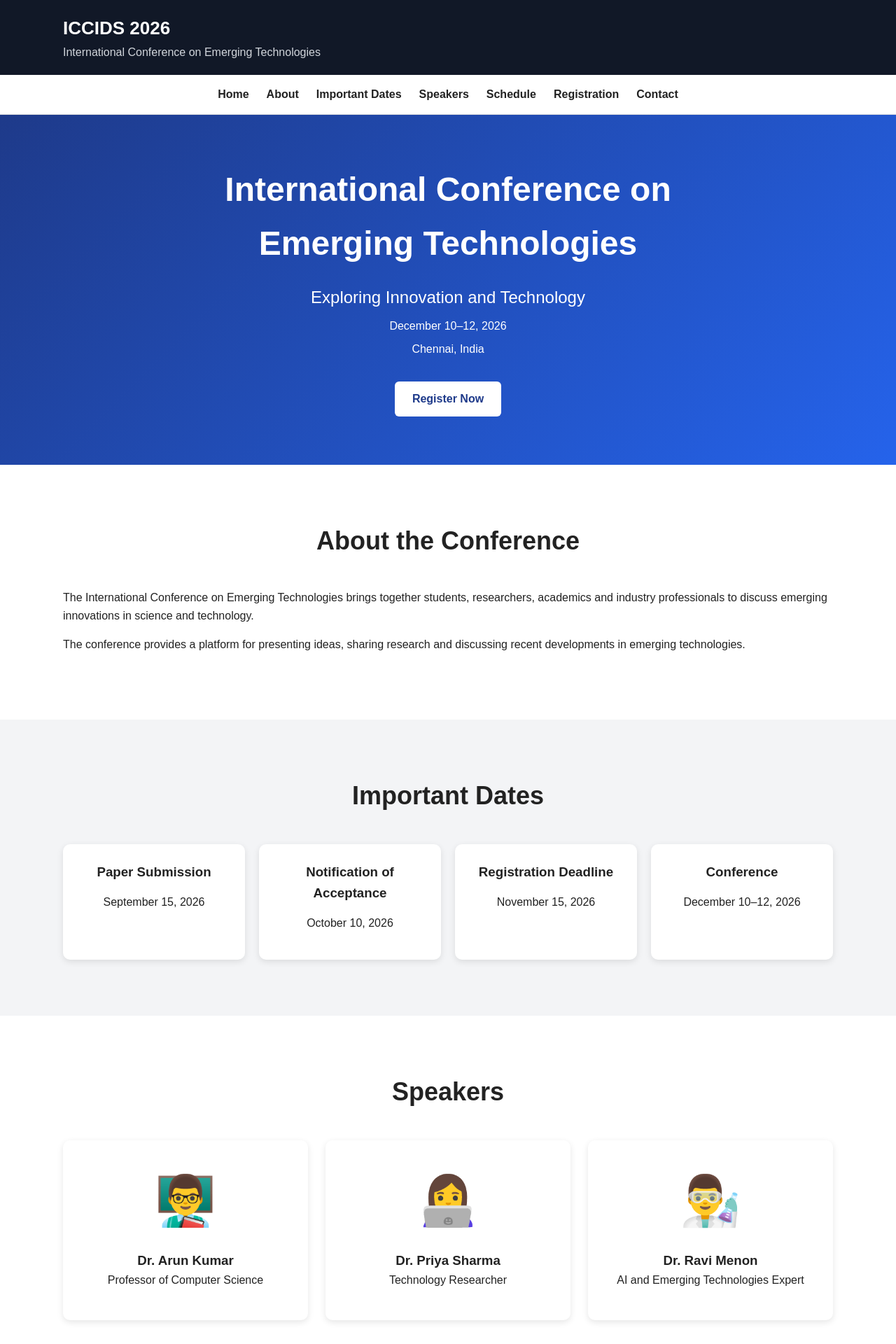
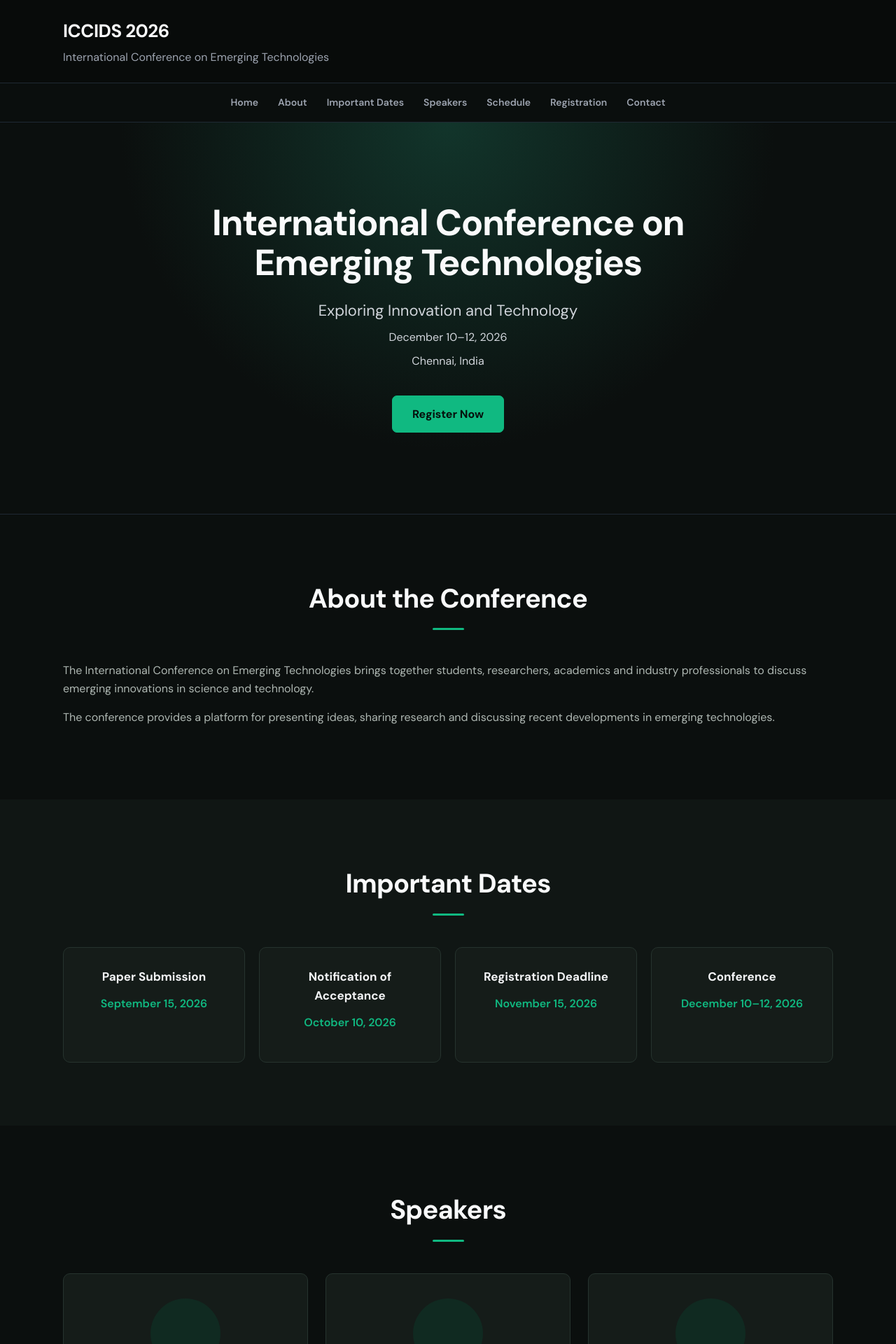
Before and after one commit to VibilanM/web-technologies-lab, a React (Vite) app in the folder week6/conference-app/: page / in a window 1280 px wide. Shown: the top 1920 px of the page at 70% size. Built offline with nearby package versions, Linux system fonts and the light colour scheme.

Commit message:
conference app updated css

```diff
--- a/week6/conference-app/src/App.css
+++ b/week6/conference-app/src/App.css
@@ -1,3 +1,5 @@
+@import url('https://fonts.googleapis.com/css2?family=DM+Sans:wght@400;500;600;700&display=swap');
+
 * {
   margin: 0;
   padding: 0;
@@ -9,10 +11,10 @@ html {
 }
 
 body {
-  font-family: Arial, sans-serif;
+  font-family: "DM Sans", sans-serif;
   line-height: 1.6;
-  color: #222;
-  background-color: #ffffff;
+  color: #e5e7eb;
+  background-color: #0b0f0e;
 }
 
 a {
@@ -26,53 +28,70 @@ a {
   margin: auto;
 }
 
-/* Header */
+/* =========================
+   HEADER
+========================= */
 
 .header {
-  background-color: #111827;
-  color: white;
-  padding: 20px 0;
+  background-color: #080b0a;
+  color: #f9fafb;
+  padding: 24px 0;
+  border-bottom: 1px solid #1f2933;
 }
 
 .header h2 {
   font-size: 26px;
+  font-weight: 700;
+  letter-spacing: -0.5px;
 }
 
 .header p {
-  color: #d1d5db;
+  color: #9ca3af;
+  margin-top: 3px;
 }
 
-/* Navigation */
+/* =========================
+   NAVIGATION
+========================= */
 
 .navigation {
   position: sticky;
   top: 0;
   z-index: 1000;
 
-  background-color: #ffffff;
-  border-bottom: 1px solid #ddd;
+  background-color: rgba(11, 15, 14, 0.95);
+  backdrop-filter: blur(10px);
+
+  border-bottom: 1px solid #1f2933;
 }
 
 .navigation .container {
   display: flex;
   justify-content: center;
   align-items: center;
-  gap: 25px;
-  padding: 15px 0;
+
+  gap: 28px;
+  padding: 16px 0;
 }
 
 .navigation a {
-  font-weight: bold;
+  color: #9ca3af;
+  font-size: 14px;
+  font-weight: 600;
+
+  transition: color 0.2s ease;
 }
 
 .navigation a:hover {
-  color: #2563eb;
+  color: #10b981;
 }
 
-/* Hero */
+/* =========================
+   HERO
+========================= */
 
 .hero {
-  min-height: 500px;
+  min-height: 560px;
 
   display: flex;
   justify-content: center;
@@ -80,123 +99,224 @@ a {
 
   text-align: center;
 
-  background: linear-gradient(
-    135deg,
-    #1e3a8a,
-    #2563eb
-  );
+  background:
+    radial-gradient(
+      circle at top,
+      #12352b 0%,
+      #0b0f0e 55%
+    );
 
-  color: white;
+  color: #f9fafb;
+
+  border-bottom: 1px solid #1f2933;
 }
 
 .hero-content {
   width: 90%;
-  max-width: 800px;
+  max-width: 850px;
 }
 
 .hero h1 {
-  font-size: 48px;
-  margin-bottom: 20px;
+  font-size: 52px;
+  line-height: 1.1;
+  letter-spacing: -1.5px;
+
+  margin-bottom: 22px;
 }
 
 .tagline {
-  font-size: 24px;
-  margin-bottom: 20px;
+  font-size: 22px;
+  color: #10b981;
+
+  margin-bottom: 25px;
 }
 
 .hero p {
   margin: 8px 0;
+  color: #d1d5db;
 }
 
-/* Buttons */
+/* =========================
+   BUTTON
+========================= */
 
 .button {
   display: inline-block;
 
-  margin-top: 25px;
-  padding: 12px 25px;
+  margin-top: 28px;
+  padding: 13px 28px;
 
-  border: none;
-  border-radius: 6px;
+  border: 1px solid #10b981;
+  border-radius: 7px;
 
-  background-color: white;
-  color: #1e3a8a;
+  background-color: #10b981;
+  color: #06100c;
 
-  font-weight: bold;
+  font-weight: 700;
+
   cursor: pointer;
+
+  transition:
+    background-color 0.2s ease,
+    transform 0.2s ease;
 }
 
 .button:hover {
-  opacity: 0.85;
+  background-color: #34d399;
+  transform: translateY(-2px);
 }
 
-/* Sections */
+/* =========================
+   SECTIONS
+========================= */
 
 .section {
-  padding: 80px 0;
+  padding: 90px 0;
+  background-color: #0b0f0e;
 }
 
 .alternate {
-  background-color: #f3f4f6;
+  background-color: #101614;
 }
 
 .section h2 {
   text-align: center;
-  font-size: 36px;
-  margin-bottom: 40px;
+
+  font-size: 38px;
+  font-weight: 700;
+
+  letter-spacing: -0.8px;
+
+  margin-bottom: 45px;
+
+  color: #f9fafb;
+}
+
+.section h2::after {
+  content: "";
+
+  display: block;
+
+  width: 45px;
+  height: 3px;
+
+  margin: 12px auto 0;
+
+  background-color: #10b981;
+  border-radius: 5px;
 }
 
 .section p {
+  color: #aeb7b2;
   margin-bottom: 15px;
 }
 
-/* Important Dates */
+/* =========================
+   IMPORTANT DATES
+========================= */
 
 .dates {
   display: grid;
+
   grid-template-columns: repeat(4, 1fr);
+
   gap: 20px;
 }
 
 .date-card {
-  background-color: white;
-  padding: 25px;
+  background-color: #151c19;
 
+  padding: 28px 20px;
+
+  border: 1px solid #26332e;
   border-radius: 10px;
 
   text-align: center;
 
-  box-shadow: 0 3px 10px rgba(0, 0, 0, 0.1);
+  transition:
+    border-color 0.2s ease,
+    transform 0.2s ease;
+}
+
+.date-card:hover {
+  border-color: #10b981;
+  transform: translateY(-4px);
 }
 
 .date-card h3 {
-  margin-bottom: 15px;
+  color: #f3f4f6;
+
+  font-size: 17px;
+
+  margin-bottom: 12px;
 }
 
-/* Speakers */
+.date-card p {
+  color: #10b981;
+  font-weight: 600;
+}
+
+/* =========================
+   SPEAKERS
+========================= */
 
 .speaker-grid {
   display: grid;
+
   grid-template-columns: repeat(3, 1fr);
+
   gap: 25px;
 }
 
 .speaker-card {
   text-align: center;
 
-  padding: 30px;
+  padding: 35px 25px;
 
+  background-color: #151c19;
+
+  border: 1px solid #26332e;
   border-radius: 10px;
 
-  box-shadow: 0 3px 10px rgba(0, 0, 0, 0.1);
+  transition:
+    border-color 0.2s ease,
+    transform 0.2s ease;
+}
+
+.speaker-card:hover {
+  border-color: #10b981;
+  transform: translateY(-4px);
 }
 
 .speaker-image {
-  font-size: 70px;
-  margin-bottom: 15px;
+  width: 100px;
+  height: 100px;
+
+  display: flex;
+  justify-content: center;
+  align-items: center;
+
+  margin: 0 auto 20px;
+
+  border-radius: 50%;
+
+  background-color: #102a21;
+
+  font-size: 50px;
 }
 
-/* Schedule */
+.speaker-card h3 {
+  color: #f3f4f6;
+  margin-bottom: 5px;
+}
+
+.speaker-card p {
+  color: #9ca3af;
+}
+
+/* =========================
+   SCHEDULE
+========================= */
 
 .schedule {
   max-width: 800px;
@@ -207,21 +327,38 @@ a {
   display: flex;
   gap: 30px;
 
-  padding: 20px;
+  padding: 22px;
 
   margin-bottom: 15px;
 
-  background-color: white;
+  background-color: #151c19;
 
-  border-left: 5px solid #2563eb;
+  border: 1px solid #26332e;
+  border-left: 4px solid #10b981;
+
+  border-radius: 6px;
 }
 
 .schedule-item > span {
   min-width: 100px;
-  font-weight: bold;
+
+  color: #10b981;
+
+  font-weight: 700;
 }
 
-/* Registration */
+.schedule-item h3 {
+  color: #f3f4f6;
+  margin-bottom: 5px;
+}
+
+.schedule-item p {
+  color: #9ca3af;
+}
+
+/* =========================
+   REGISTRATION
+========================= */
 
 .registration-form {
   max-width: 600px;
@@ -229,56 +366,104 @@ a {
 }
 
 .form-group {
-  margin-bottom: 20px;
+  margin-bottom: 22px;
 }
 
 .form-group label {
   display: block;
-  margin-bottom: 7px;
-  font-weight: bold;
+
+  margin-bottom: 8px;
+
+  color: #d1d5db;
+
+  font-size: 14px;
+  font-weight: 600;
 }
 
 .form-group input,
 .form-group select {
   width: 100%;
 
-  padding: 12px;
+  padding: 13px;
 
-  border: 1px solid #ccc;
-  border-radius: 5px;
+  background-color: #151c19;
 
-  font-size: 16px;
+  color: #f3f4f6;
+
+  border: 1px solid #26332e;
+  border-radius: 6px;
+
+  font-family: inherit;
+  font-size: 15px;
+
+  outline: none;
+
+  transition: border-color 0.2s ease;
+}
+
+.form-group input:focus,
+.form-group select:focus {
+  border-color: #10b981;
+}
+
+.form-group input::placeholder {
+  color: #6b7280;
 }
 
 .registration-form .button {
-  background-color: #2563eb;
-  color: white;
+  width: 100%;
 }
 
-/* Contact */
+/* =========================
+   CONTACT
+========================= */
 
 .contact-info {
   max-width: 600px;
+
   margin: 30px auto;
-  text-align: center;
-}
 
-/* Footer */
-
-.footer {
-  background-color: #111827;
-  color: white;
+  padding: 25px;
 
   text-align: center;
 
-  padding: 30px 0;
+  background-color: #151c19;
+
+  border: 1px solid #26332e;
+  border-radius: 10px;
+}
+
+.contact-info p {
+  margin: 10px 0;
+}
+
+.contact-info strong {
+  color: #10b981;
+}
+
+/* =========================
+   FOOTER
+========================= */
+
+.footer {
+  background-color: #080b0a;
+
+  color: #9ca3af;
+
+  text-align: center;
+
+  padding: 35px 0;
+
+  border-top: 1px solid #1f2933;
 }
 
 .footer p {
   margin: 5px 0;
 }
 
-/* Responsive */
+/* =========================
+   RESPONSIVE
+========================= */
 
 @media (max-width: 800px) {
 
@@ -288,7 +473,7 @@ a {
   }
 
   .hero h1 {
-    font-size: 36px;
+    font-size: 40px;
   }
 
   .dates {
@@ -307,11 +492,23 @@ a {
   }
 
   .hero h1 {
-    font-size: 30px;
+    font-size: 32px;
+  }
+
+  .tagline {
+    font-size: 19px;
   }
 
   .schedule-item {
     flex-direction: column;
     gap: 5px;
   }
+
+  .navigation .container {
+    gap: 12px;
+  }
+
+  .navigation a {
+    font-size: 13px;
+  }
 }
--- a/week6/conference-app/src/components/Speakers.jsx
+++ b/week6/conference-app/src/components/Speakers.jsx
@@ -8,7 +8,6 @@ function Speakers() {
 
           <div className="speaker-card">
             <div className="speaker-image">
-              👨‍🏫
             </div>
 
             <h3>Dr. Arun Kumar</h3>
@@ -17,7 +16,6 @@ function Speakers() {
 
           <div className="speaker-card">
             <div className="speaker-image">
-              👩‍💻
             </div>
 
             <h3>Dr. Priya Sharma</h3>
@@ -26,7 +24,6 @@ function Speakers() {
 
           <div className="speaker-card">
             <div className="speaker-image">
-              👨‍🔬
             </div>
 
             <h3>Dr. Ravi Menon</h3>
```
